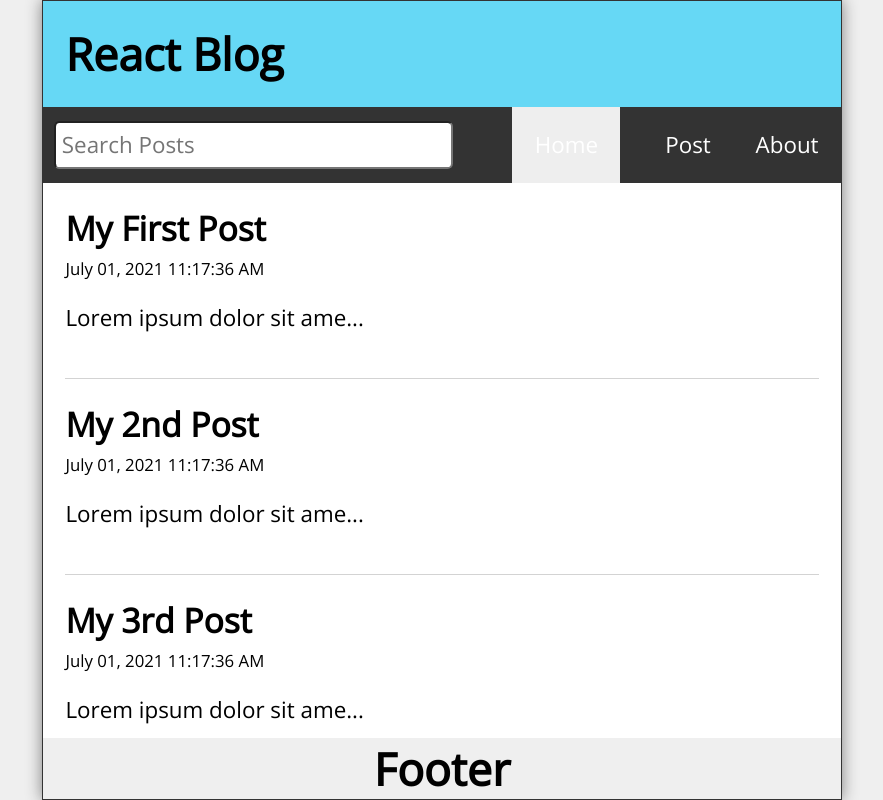
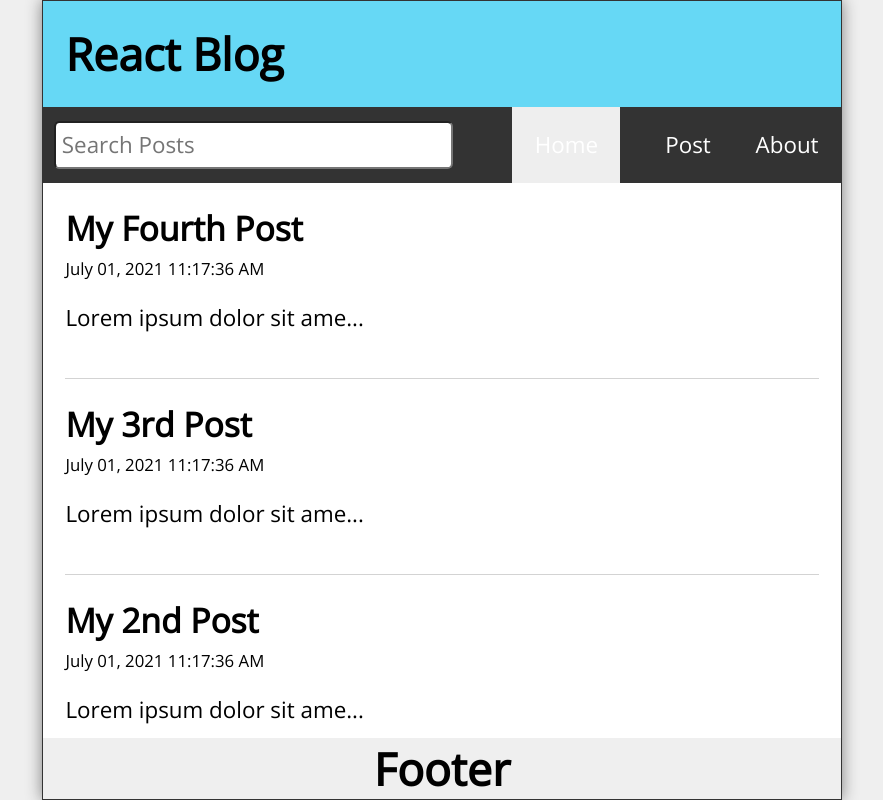
Before and after one commit to ArnarQlok/react-blog-code-along, a React (Vite) app: page / in a window 1280 px wide. Shown: the whole page, without its empty margins (198-1081 px from the left). Built offline with nearby package versions, Linux system fonts and the light colour scheme.

Commit message:
Added search functionality

```diff
--- a/src/App.jsx
+++ b/src/App.jsx
@@ -11,7 +11,7 @@
 import Missing from "./Missing";
 
 import { Routes, Route, useNavigate } from "react-router-dom";
-import { useState } from "react";
+import { useState, useEffect } from "react";
 import { format } from "date-fns";
 
 function App() {
@@ -48,6 +48,16 @@
 
   const navigate = useNavigate();
 
+  useEffect(() => {
+    const filteredResults = posts.filter(
+      (post) =>
+        post.body.toLowerCase().includes(search.toLowerCase()) ||
+        post.title.toLowerCase().includes(search.toLowerCase())
+    );
+
+    setSearchResults(filteredResults.reverse());
+  }, [posts, search]);
+
   const handleSubmit = (e) => {
     e.preventDefault();
     const id = posts.length ? posts[posts.length - 1].id + 1 : 1;
@@ -70,7 +80,7 @@
       <Header title="React Blog" />
       <Nav search={search} setSearch={setSearch} />
       <Routes>
-        <Route path="/" element={<Home posts={posts} />} />
+        <Route path="/" element={<Home posts={searchResults} />} />
         <Route
           path="/post"
           element={
```
